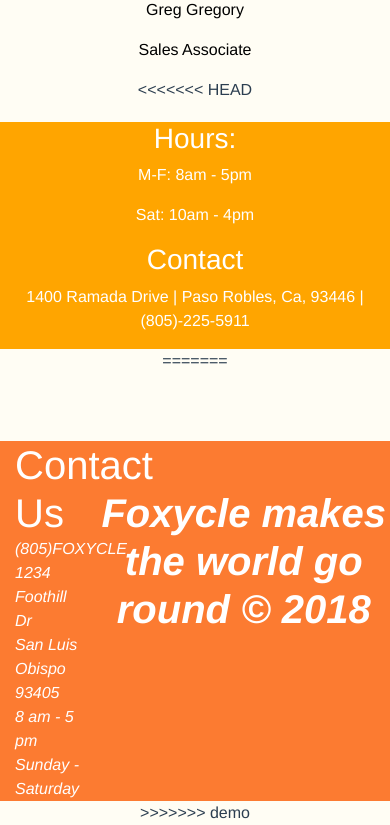
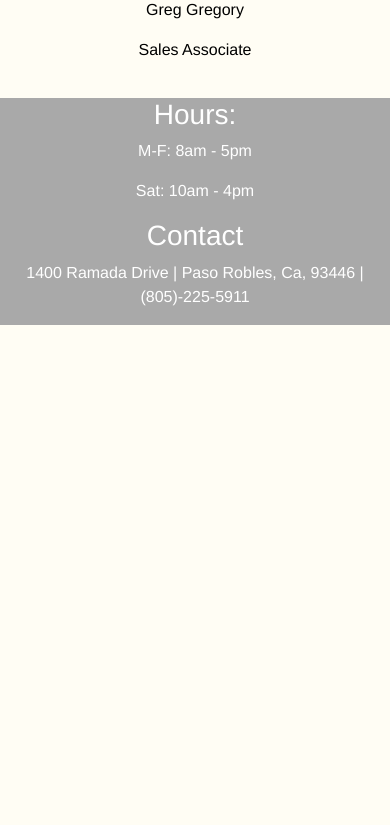
Before and after one commit to andrewpuleo/TeemSicks, a Vue app in the folder app/: page / in a window 390 px wide. Shown: the part 2652-3477 px from the top of the page. After the commit the page ends 2977 px from the top, so only its background shows below. Built offline with nearby package versions, Linux system fonts and the light colour scheme; what vue-js-modal would draw is missing.

Commit message:
Sean's footer is the victor :)

```diff
--- a/app/src/App.vue
+++ b/app/src/App.vue
@@ -6,10 +6,7 @@
    </div>
    <nav class="navbar navbar-inverse navbar-expand-sm navcontainer">
       <div class="container navcontainer">
-         <button class="navbar-toggler navbar-toggle btn" type="button"
-         data-toggle="collapse" data-target="#navbarSupportedContent"
-         aria-controls="navbarSupportedContent"
-         aria-expanded="false" aria-label="Toggle navigation">
+         <button class="navbar-toggler navbar-toggle btn" type="button" data-toggle="collapse" data-target="#navbarSupportedContent" aria-controls="navbarSupportedContent" aria-expanded="false" aria-label="Toggle navigation">
             <span class="navbar-toggler-icon"></span>
          </button>
          <div class="collapse navbar-collapse" id="navbarSupportedContent">
@@ -42,14 +39,7 @@
                 </li>
                 <li class="nav-item active">
                    <div class="navlink" id="navleft">
-                      <button class="navbtn">
-                        <router-link to="/services">Services</router-link></button>
-                   </div>
-                </li>
-                <li class="nav-item active">
-                   <div class="navlink" id="navleft">
-                      <button class="navbtn">
-                        <router-link to="/contact">Contact</router-link></button>
+                      <button class="navbtn"><router-link to="/contact">Contact</router-link></button>
                    </div>
                 </li>
              </ul>
@@ -67,7 +57,6 @@
       </div>
    </nav>
     <router-view/>
-<<<<<<< HEAD
 
   <div class="footer">
     <div class="row">
@@ -89,32 +78,6 @@
 
   </div>
 
-=======
-    <div class="pt-5">
-      <!-- Begin Footer Code -->
-    <footer class="footer" id="customfooter">
-      <div class="container">
-        <div class="row">
-          <div class="col-3">
-            <h1 class="text-left my-0">Contact Us</h1>
-            <p class="text-left my-0 font-italic">(805)FOXYCLE</p>
-            <p class="text-left my-0 font-italic">1234 Foothill Dr</p>
-            <p class="text-left my-0 font-italic">San Luis Obispo 93405</p>
-            <p class="text-left my-0 font-italic">8 am - 5 pm Sunday - Saturday</p>
-          </div>
-          <div class="col-9">
-            <div class="row py-5">
-              <h1 class="font-italic font-weight-bold">Foxycle makes the world go round © 2018</h1>
-            </div>
-          </div>
-          <div class="col">
-
-          </div>
-        </div>
-      </div>
-    </footer> <!-- End Footer Code -->
-    </div>
->>>>>>> demo
 </div>
 
 </template>
@@ -123,7 +86,8 @@
 import { Component, Vue } from 'vue-property-decorator';
 import HelloWorld from '@/components/HelloWorld.vue';
 import index from '@/components/index.vue'; // @ is an alias to /src
-// import Navbar from '@/components/Navbar.vue';
+//import Navbar from '@/components/Navbar.vue';
+
 @Component({
   components: {
   HelloWorld, index,
@@ -137,7 +101,7 @@ export default class Home extends Vue {}
     left: 0;
     bottom: 0;
     width: 100%;
-    background-color: orange;
+    background-color: darkgray;
     color: white;
     text-align: center;
     z-index: 500;
@@ -157,11 +121,6 @@ body{
   text-align: center;
   color: #2c3e50;
 }
-
-#customfooter {
-  background-color: rgba(252, 92, 0, 0.801);
-}
-
 #navleft {
   a {
     padding-left: 10px;
--- a/app/src/views/Store.vue
+++ b/app/src/views/Store.vue
@@ -5,32 +5,7 @@
       Narrow Down Your Search
       <StoreToolbar/>
       </div>
-<<<<<<< HEAD
-      <div class="col-sm-10 store_container">
-          <StoreItem/>
-          <StoreItem/>
-          <StoreItem/>
-          <StoreItem/>
-          <StoreItem/>
-          <StoreItem/>
-          <StoreItem/>
-      </div>
-    </div>
-  </div>
-</template>
 
-<script>
-
-import StoreItem from '@/components/storeItem.vue';
-import StoreToolbar from '@/components/storeToolbar.vue';
-
-
-export default {
-  components: { StoreItem, StoreToolbar },
-};
-</script>
-
-=======
       <div class="col store_container">
 
         <StoreItem v-for="item in items" v-bind:key="item.id" v-bind:item="item"></StoreItem>
@@ -41,7 +16,6 @@ export default {
 
 </template>
 
->>>>>>> demo
 <style scoped>
   .store_container {
     display: flex;
```
